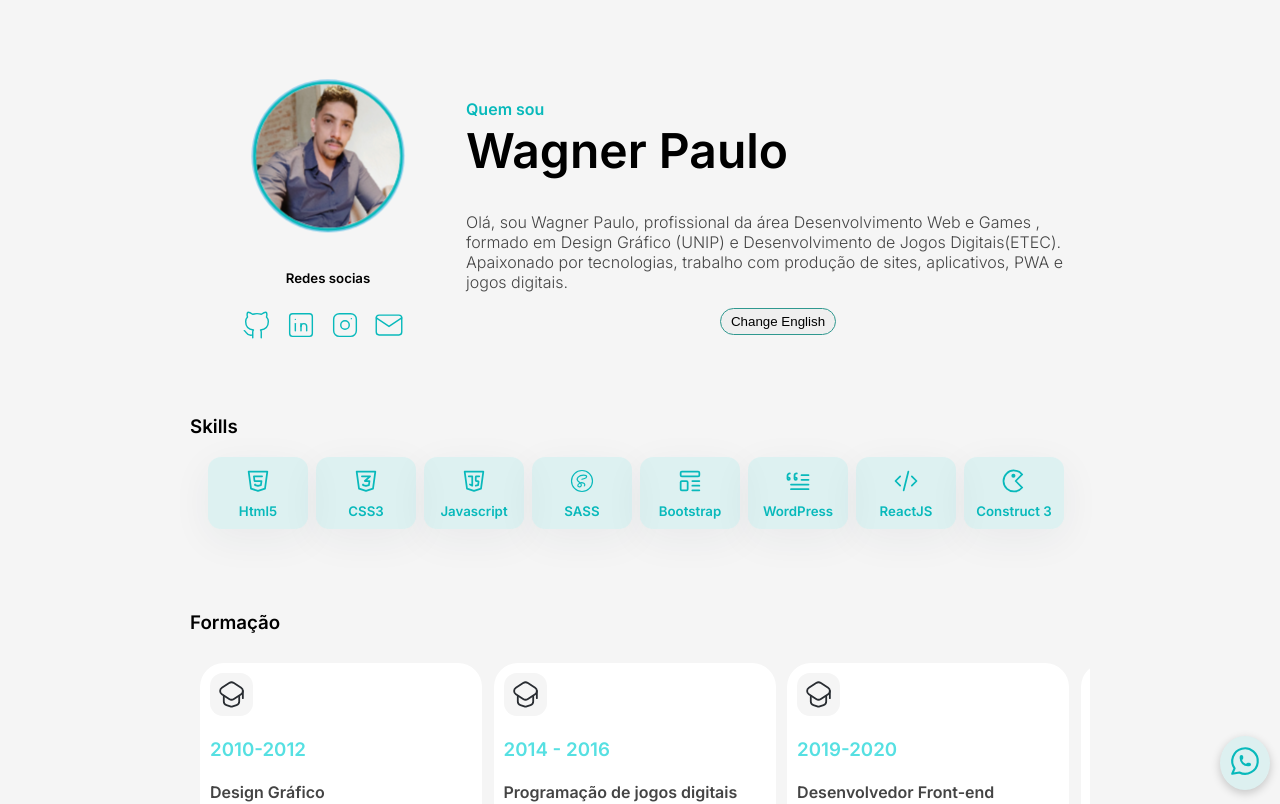
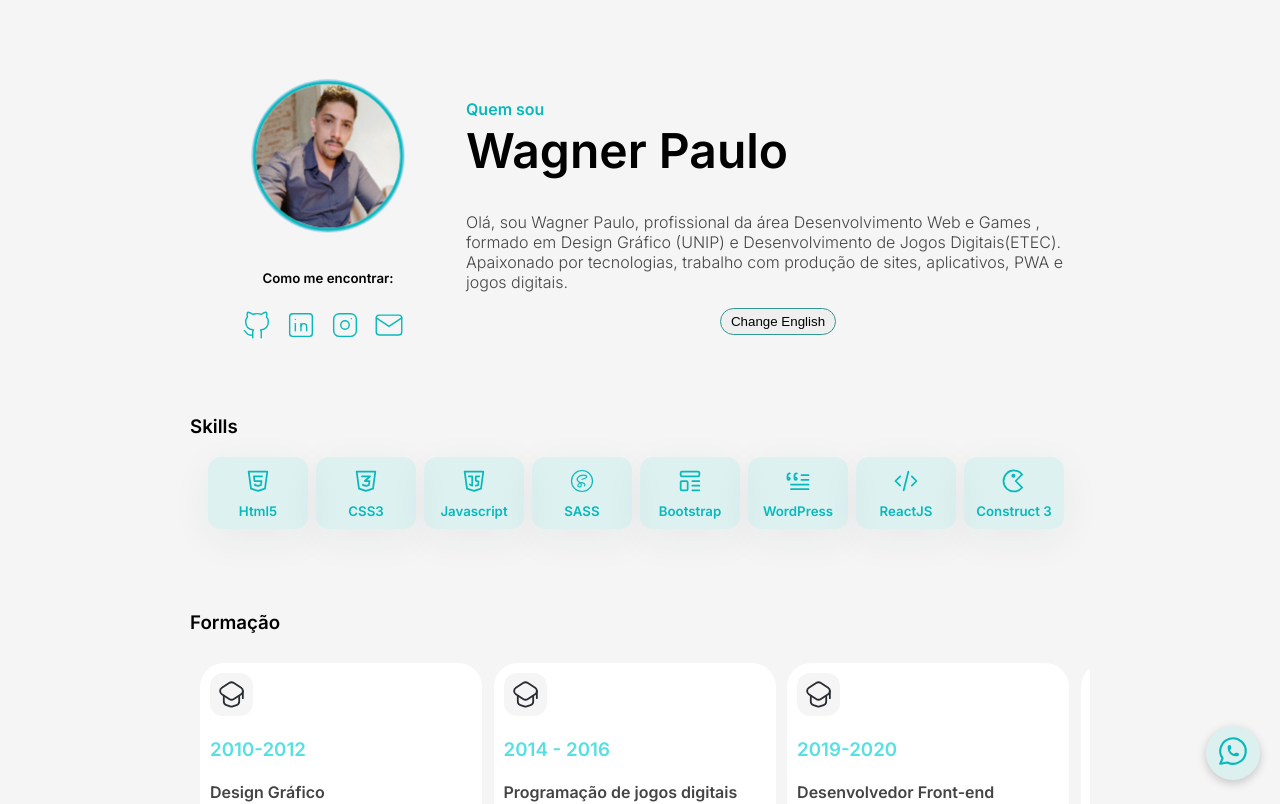
Before and after one commit to wagstalos/potfolio, a React (Create React App) app: page / in a window 1280 px wide. Shown: the top 804 px of the page. Built offline with nearby package versions, Linux system fonts and the light colour scheme; no server answers.

Commit message:
ajustes espaços

```diff
--- a/src/App.css
+++ b/src/App.css
@@ -66,11 +66,11 @@ button {
 
 .btn-whats {
   position: fixed;
-  bottom: 10px;
+  bottom: 20px;
   z-index: 10;
-  right: 10px;
+  right: 20px;
   background-color: #ddf0f0;
-  padding: 8px;
+  padding: 8px 10px;
   border-radius: 100%;
   box-shadow: 0 3px 10px rgb(0 0 0 / 20%);
 }
--- a/src/components/bio/index.js
+++ b/src/components/bio/index.js
@@ -18,7 +18,7 @@ function Bio() {
             src={imageAvatar}
             alt="Imagem do autor"
           />
-          <h5>Redes socias</h5>
+          <h5>Como me encontrar:</h5>
           <Sociais />
         </div>
 
```
